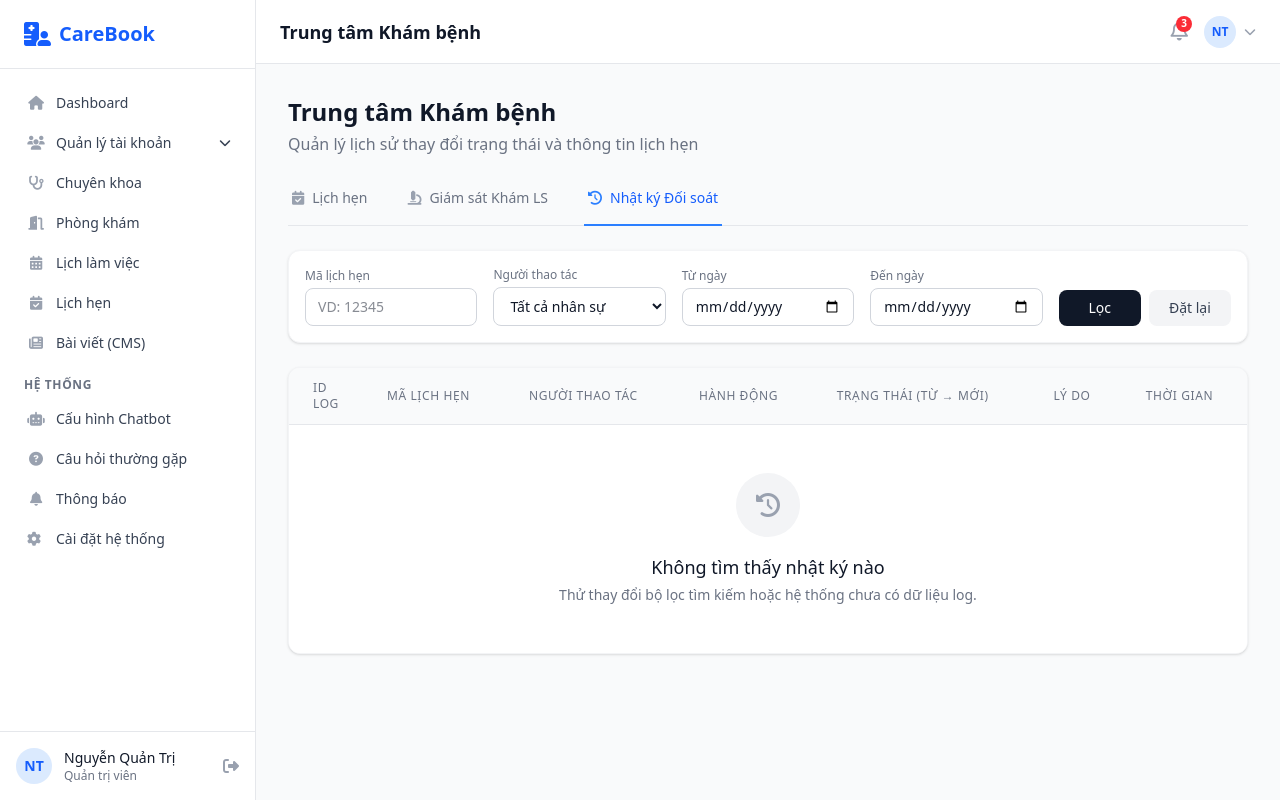
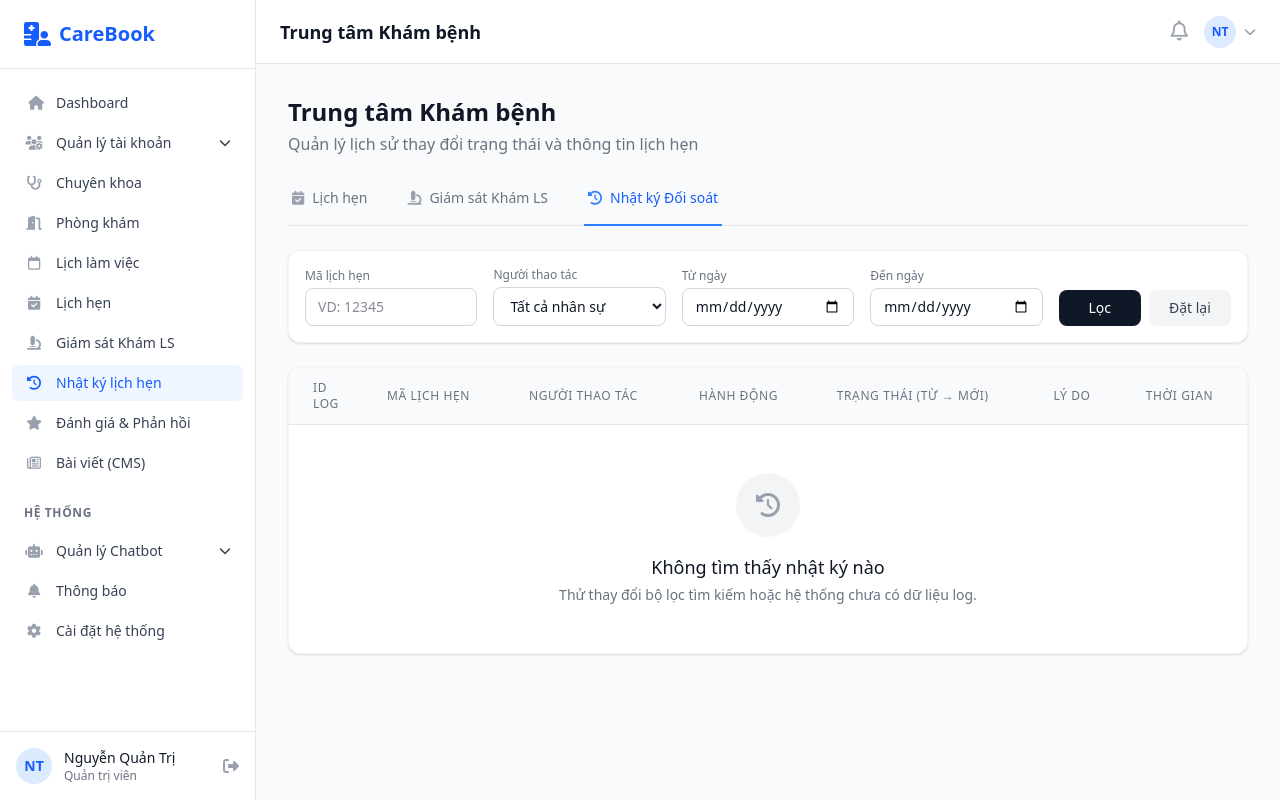
Before and after one commit to Kieu-Duy-Doan/CareBook, a Laravel app: page /admin/appointment-logs in a window 1280 px wide. Run offline with Laravel 12, Linux system fonts and the light colour scheme; a user stored in the database is signed in; data comes from the database, SQL or seed files in the repository; data that the repository does not hold is empty; style sheets or scripts are compiled from the project's sources.

Commit message:
feat: gắn chức năng quản lí chatbot vào sidebar

```diff
--- a/resources/views/components/layouts/admin.blade.php
+++ b/resources/views/components/layouts/admin.blade.php
@@ -8,15 +8,14 @@
     @vite(['resources/css/app.css', 'resources/js/app.js'])
     <link rel="stylesheet" href="https://cdnjs.cloudflare.com/ajax/libs/font-awesome/6.5.1/css/all.min.css">
     <script defer src="https://cdn.jsdelivr.net/npm/alpinejs@3.x.x/dist/cdn.min.js"></script>
-    {{ $styles ?? '' }}
+    {!! $styles ?? '' !!}
+    @stack('styles')
 </head>
 
 <body class="font-sans antialiased bg-gray-50 text-gray-900" x-data="{ sidebarOpen: false }">
-
     <!-- Mobile sidebar backdrop -->
     <div x-show="sidebarOpen" class="fixed inset-0 z-40 bg-gray-900/80 lg:hidden" x-transition.opacity
         @click="sidebarOpen = false" style="display: none;"></div>
-
     <!-- Sidebar -->
     <aside :class="sidebarOpen ? 'translate-x-0' : '-translate-x-full'"
         class="fixed inset-y-0 left-0 z-50 w-64 bg-white border-r border-gray-200 transition-transform duration-300 lg:translate-x-0 flex flex-col">
@@ -25,8 +24,7 @@
             <i class="fa-solid fa-hospital-user text-2xl"></i>
             <span class="text-xl font-bold">CareBook</span>
         </div>
-
-        <!-- Navigation -->
+        <!-- Nvigation -->
         <div class="flex-1 overflow-y-auto py-4 px-3 space-y-1">
             <a href="{{ route('admin.dashboard') }}"
                 class="{{ request()->routeIs('admin.dashboard') ? 'bg-blue-50 text-blue-600' : 'text-gray-700 hover:bg-gray-100' }} group flex items-center px-3 py-2 text-sm font-medium rounded-md">
@@ -34,101 +32,130 @@
                     class="fa-solid fa-house w-6 text-center mr-2 {{ request()->routeIs('admin.dashboard') ? 'text-blue-600' : 'text-gray-400 group-hover:text-gray-500' }}"></i>
                 Dashboard
             </a>
+            <!-- Quản lý tài khoản -->
             <div x-data="{ openUsers: {{ request()->routeIs('admin.users.*', 'admin.doctors.*', 'admin.receptionists.*', 'admin.patients.*') ? 'true' : 'false' }} }">
-                <!-- Menu cha -->
                 <button @click="openUsers = !openUsers"
                     class="w-full flex items-center justify-between px-3 py-2 rounded-md text-sm font-medium
-                               {{ request()->routeIs('admin.users.*', 'admin.doctors.*', 'admin.receptionists.*', 'admin.patients.*')
-                                   ? 'bg-blue-50 text-blue-600'
-                                   : 'text-gray-700 hover:bg-gray-100' }}">
+                               {{ request()->routeIs('admin.users.*', 'admin.doctors.*', 'admin.receptionists.*', 'admin.patients.*') ? 'bg-blue-50 text-blue-600' : 'text-gray-700 hover:bg-gray-100' }}">
                     <span class="flex items-center">
                         <i
-                            class="fa-solid fa-users w-6 text-center mr-2 {{ request()->routeIs('admin.users.*', 'admin.doctors.*', 'admin.receptionists.*', 'admin.patients.*') ? 'text-blue-600' : 'text-gray-400 group-hover:text-gray-500' }}"></i>
+                            class="fa-solid fa-users-gear w-5 text-center mr-3 {{ request()->routeIs('admin.users.*', 'admin.doctors.*', 'admin.receptionists.*', 'admin.patients.*') ? 'text-blue-600' : 'text-gray-400' }}"></i>
                         Quản lý tài khoản
                     </span>
                     <i class="fa-solid fa-chevron-down text-xs transition-transform"
                         :class="openUsers ? 'rotate-180' : ''"></i>
                 </button>
+                <div x-show="openUsers" x-transition class="pl-8 mt-1 space-y-1">
+                    <a href="{{ route('admin.users.index') }}"
+                        class="flex items-center px-3 py-2 rounded-md text-sm {{ request()->routeIs('admin.users.*') ? 'bg-blue-50 text-blue-600 font-medium' : 'text-gray-600 hover:bg-gray-100' }}"><i
+                            class="fa-solid fa-list-ul w-4 mr-2 text-gray-400"></i> Tất cả tài khoản</a>
+                    <a href="{{ route('admin.doctors.index') }}"
+                        class="flex items-center px-3 py-2 rounded-md text-sm {{ request()->routeIs('admin.doctors.*') ? 'bg-purple-50 text-purple-700 font-medium' : 'text-gray-600 hover:bg-gray-100' }}"><i
+                            class="fa-solid fa-user-doctor w-4 mr-2 text-purple-400"></i> Bác sĩ</a>
+                    <a href="{{ route('admin.receptionists.index') }}"
+                        class="flex items-center px-3 py-2 rounded-md text-sm {{ request()->routeIs('admin.receptionists.*') ? 'bg-blue-50 text-blue-600 font-medium' : 'text-gray-600 hover:bg-gray-100' }}"><i
+                            class="fa-solid fa-user-nurse w-4 mr-2 text-gray-400"></i> Lễ tân</a>
+                    <a href="{{ Route::has('admin.patients.index') ? route('admin.patients.index') : '#' }}"
+                        class="flex items-center px-3 py-2 rounded-md text-sm {{ request()->routeIs('admin.patients.*') ? 'bg-blue-50 text-blue-600 font-medium' : 'text-gray-600 hover:bg-gray-100' }}"><i
+                            class="fa-solid fa-bed-pulse w-4 mr-2 text-gray-400"></i> Bệnh nhân</a>
+                </div>
+            </div>
 
-                <!-- Sub-menu -->
-                <div x-show="openUsers" x-transition class="ml-2 mt-1 space-y-1">
-                    <a href="{{ Route::has('admin.users.index') ? route('admin.users.index') : '#' }}"
+            <!-- Single menus -->
+            <a href="{{ route('admin.specialties.index') }}"
+                class="{{ request()->routeIs('admin.specialties.*') ? 'bg-blue-50 text-blue-600' : 'text-gray-700 hover:bg-gray-100' }} group flex items-center px-3 py-2 text-sm font-medium rounded-md mt-1">
+                <i
+                    class="fa-solid fa-stethoscope w-5 text-center mr-3 {{ request()->routeIs('admin.specialties.*') ? 'text-blue-600' : 'text-gray-400 group-hover:text-gray-500' }}"></i>
+                Chuyên khoa
+            </a>
+            <a href="{{ route('admin.rooms.index') }}"
+                class="{{ request()->routeIs('admin.rooms.*') ? 'bg-blue-50 text-blue-600' : 'text-gray-700 hover:bg-gray-100' }} group flex items-center px-3 py-2 text-sm font-medium rounded-md mt-1">
+                <i
+                    class="fa-solid fa-door-open w-5 text-center mr-3 {{ request()->routeIs('admin.rooms.*') ? 'text-blue-600' : 'text-gray-400 group-hover:text-gray-500' }}"></i>
+                Phòng khám
+            </a>
+            <a href="{{ route('admin.work-schedules.index') }}"
+                class="{{ request()->routeIs('admin.work-schedules.*') ? 'bg-blue-50 text-blue-600' : 'text-gray-700 hover:bg-gray-100' }} group flex items-center px-3 py-2 text-sm font-medium rounded-md mt-1">
+                <i
+                    class="fa-regular fa-calendar w-5 text-center mr-3 {{ request()->routeIs('admin.work-schedules.*') ? 'text-blue-600' : 'text-gray-400 group-hover:text-gray-500' }}"></i>
+                Lịch làm việc
+            </a>
+            <a href="{{ route('admin.appointments.index') }}"
+                class="{{ request()->routeIs('admin.appointments.*') ? 'bg-blue-50 text-blue-600' : 'text-gray-700 hover:bg-gray-100' }} group flex items-center px-3 py-2 text-sm font-medium rounded-md mt-1">
+                <i
+                    class="fa-solid fa-calendar-check w-5 text-center mr-3 {{ request()->routeIs('admin.appointments.*') ? 'text-blue-600' : 'text-gray-400 group-hover:text-gray-500' }}"></i>
+                Lịch hẹn
+            </a>
+            <a href="{{ Route::has('admin.clinical-visits.index') ? route('admin.clinical-visits.index') : '#' }}"
+                class="{{ request()->routeIs('admin.clinical-visits.*') ? 'bg-blue-50 text-blue-600' : 'text-gray-700 hover:bg-gray-100' }} group flex items-center px-3 py-2 text-sm font-medium rounded-md mt-1">
+                <i
+                    class="fa-solid fa-microscope w-5 text-center mr-3 {{ request()->routeIs('admin.clinical-visits.*') ? 'text-blue-600' : 'text-gray-400 group-hover:text-gray-500' }}"></i>
+                Giám sát Khám LS
+            </a>
+            <a href="{{ Route::has('admin.appointment-logs.index') ? route('admin.appointment-logs.index') : '#' }}"
+                class="{{ request()->routeIs('admin.appointment-logs.*') ? 'bg-blue-50 text-blue-600' : 'text-gray-700 hover:bg-gray-100' }} group flex items-center px-3 py-2 text-sm font-medium rounded-md mt-1">
+                <i
+                    class="fa-solid fa-clock-rotate-left w-5 text-center mr-3 {{ request()->routeIs('admin.appointment-logs.*') ? 'text-blue-600' : 'text-gray-400 group-hover:text-gray-500' }}"></i>
+                Nhật ký lịch hẹn
+            </a>
+            <a href="{{ route('admin.reviews.index') }}"
+                class="{{ request()->routeIs('admin.reviews.*') ? 'bg-blue-50 text-blue-600' : 'text-gray-700 hover:bg-gray-100' }} group flex items-center px-3 py-2 text-sm font-medium rounded-md mt-1">
+                <i
+                    class="fa-solid fa-star w-5 text-center mr-3 {{ request()->routeIs('admin.reviews.*') ? 'text-blue-600' : 'text-gray-400 group-hover:text-gray-500' }}"></i>
+                Đánh giá & Phản hồi
+            </a>
+            <a href="{{ route('admin.posts.index') }}"
+                class="{{ request()->routeIs('admin.posts.*') ? 'bg-blue-50 text-blue-600' : 'text-gray-700 hover:bg-gray-100' }} group flex items-center px-3 py-2 text-sm font-medium rounded-md mt-1">
+                <i
+                    class="fa-regular fa-newspaper w-5 text-center mr-3 {{ request()->routeIs('admin.posts.*') ? 'text-blue-600' : 'text-gray-400 group-hover:text-gray-500' }}"></i>
+                Bài viết (CMS)
+            </a>
+
+            <!-- HỆ THỐNG -->
+            <div class="px-3 py-2 text-xs font-semibold text-gray-500 uppercase tracking-wider mt-4 mb-1">
+                Hệ thống
+            </div>
+
+            <!-- QUẢN LÝ CHATBOT -->
+            <div x-data="{ openChatbot: {{ request()->routeIs('admin.faqs.*', 'admin.chatbot.*') ? 'true' : 'false' }} }">
+                <button @click="openChatbot = !openChatbot"
+                    class="w-full flex items-center justify-between px-3 py-2 rounded-md text-sm font-medium mt-1
+                               {{ request()->routeIs('admin.faqs.*', 'admin.chatbot.*')
+                                   ? 'bg-blue-50 text-blue-600'
+                                   : 'text-gray-700 hover:bg-gray-100' }}">
+                    <span class="flex items-center">
+                        <i
+                            class="fa-solid fa-robot w-5 text-center mr-3 {{ request()->routeIs('admin.faqs.*', 'admin.chatbot.*') ? 'text-blue-600' : 'text-gray-400 group-hover:text-gray-500' }}"></i>
+                        Quản lý Chatbot
+                    </span>
+                    <i class="fa-solid fa-chevron-down text-xs transition-transform"
+                        :class="openChatbot ? 'rotate-180' : ''"></i>
+                </button>
+
+                <div x-show="openChatbot" x-transition class="pl-8 mt-1 space-y-1">
+                    <a href="{{ route('admin.chatbot.intents.index') }}"
                         class="flex items-center px-3 py-2 rounded-md text-sm
-                              {{ request()->routeIs('admin.users.*') ? 'bg-blue-50/50 text-blue-600 font-medium' : 'text-gray-600 hover:bg-gray-100' }}">
-                        <i class="fa-solid fa-list w-6 text-center mr-2"></i>
-                        Tất cả tài khoản
+                              {{ request()->routeIs('admin.chatbot.intents.*') ? 'bg-blue-50/50 text-blue-600 font-medium' : 'text-gray-600 hover:bg-gray-100' }}">
+                        Kịch bản & Phản hồi
                     </a>
-                    <a href="{{ Route::has('admin.doctors.index') ? route('admin.doctors.index') : '#' }}"
+                    <a href="{{ route('admin.faqs.index') }}"
                         class="flex items-center px-3 py-2 rounded-md text-sm
-                              {{ request()->routeIs('admin.doctors.*') ? 'bg-purple-50 text-purple-700 font-medium' : 'text-gray-600 hover:bg-gray-100' }}">
-                        <i class="fa-solid fa-user-doctor w-6 text-center mr-2"></i>
-                        Bác sĩ
+                              {{ request()->routeIs('admin.faqs.*') ? 'bg-blue-50/50 text-blue-600 font-medium' : 'text-gray-600 hover:bg-gray-100' }}">
+                        Câu hỏi thường gặp
                     </a>
-                    <a href="{{ Route::has('admin.receptionists.index') ? route('admin.receptionists.index') : '#' }}"
+                    <a href="{{ route('admin.chatbot.sessions.index') }}"
                         class="flex items-center px-3 py-2 rounded-md text-sm
-                              {{ request()->routeIs('admin.receptionists.*') ? 'bg-orange-50 text-orange-700 font-medium' : 'text-gray-600 hover:bg-gray-100' }}">
-                        <i class="fa-solid fa-user-tie w-6 text-center mr-2"></i>
-                        Lễ tân
-                    </a>
-                    <a href="{{ Route::has('admin.patients.index') ? route('admin.patients.index') : '#' }}"
-                        class="flex items-center px-3 py-2 rounded-md text-sm
-                              {{ request()->routeIs('admin.patients.*') ? 'bg-green-50 text-green-700 font-medium' : 'text-gray-600 hover:bg-gray-100' }}">
-                        <i class="fa-solid fa-user-injured w-6 text-center mr-2"></i>
-                        Bệnh nhân
+                              {{ request()->routeIs('admin.chatbot.sessions.*') ? 'bg-blue-50/50 text-blue-600 font-medium' : 'text-gray-600 hover:bg-gray-100' }}">
+                        Lịch sử Chat (Sessions)
                     </a>
                 </div>
             </div>
-            <a href="{{ Route::has('admin.specialties.index') ? route('admin.specialties.index') : '#' }}"
-                class="{{ request()->routeIs('admin.specialties.*') ? 'bg-blue-50 text-blue-600' : 'text-gray-700 hover:bg-gray-100' }} group flex items-center px-3 py-2 text-sm font-medium rounded-md">
+
+            <!-- Single System Menus -->
+            <a href="{{ route('admin.notifications.index') }}"
+                class="{{ request()->routeIs('admin.notifications.*') ? 'bg-blue-50 text-blue-600' : 'text-gray-700 hover:bg-gray-100' }} group flex items-center px-3 py-2 text-sm font-medium rounded-md mt-1">
                 <i
-                    class="fa-solid fa-stethoscope w-6 text-center mr-2 {{ request()->routeIs('admin.specialties.*') ? 'text-blue-600' : 'text-gray-400 group-hover:text-gray-500' }}"></i>
-                Chuyên khoa
-            </a>
-            <a href="{{ Route::has('admin.rooms.index') ? route('admin.rooms.index') : '#' }}"
-                class="{{ request()->routeIs('admin.rooms.*') ? 'bg-blue-50 text-blue-600' : 'text-gray-700 hover:bg-gray-100' }} group flex items-center px-3 py-2 text-sm font-medium rounded-md">
-                <i
-                    class="fa-solid fa-door-open w-6 text-center mr-2 {{ request()->routeIs('admin.rooms.*') ? 'text-blue-600' : 'text-gray-400 group-hover:text-gray-500' }}"></i>
-                Phòng khám
-            </a>
-            <a href="{{ Route::has('admin.work-schedules.index') ? route('admin.work-schedules.index') : '#' }}"
-                class="{{ request()->routeIs('admin.work-schedules.*') ? 'bg-blue-50 text-blue-600' : 'text-gray-700 hover:bg-gray-100' }} group flex items-center px-3 py-2 text-sm font-medium rounded-md">
-                <i
-                    class="fa-solid fa-calendar-days w-6 text-center mr-2 {{ request()->routeIs('admin.work-schedules.*') ? 'text-blue-600' : 'text-gray-400 group-hover:text-gray-500' }}"></i>
-                Lịch làm việc
-            </a>
-            <a href="{{ Route::has('admin.appointments.index') ? route('admin.appointments.index') : '#' }}"
-                class="{{ request()->routeIs('admin.appointments.*') ? 'bg-blue-50 text-blue-600' : 'text-gray-700 hover:bg-gray-100' }} group flex items-center px-3 py-2 text-sm font-medium rounded-md">
-                <i
-                    class="fa-solid fa-calendar-check w-6 text-center mr-2 {{ request()->routeIs('admin.appointments.*') ? 'text-blue-600' : 'text-gray-400 group-hover:text-gray-500' }}"></i>
-                Lịch hẹn
-            </a>
-            <a href="{{ Route::has('admin.posts.index') ? route('admin.posts.index') : '#' }}"
-                class="{{ request()->routeIs('admin.posts.*') ? 'bg-blue-50 text-blue-600' : 'text-gray-700 hover:bg-gray-100' }} group flex items-center px-3 py-2 text-sm font-medium rounded-md">
-                <i
-                    class="fa-solid fa-newspaper w-6 text-center mr-2 {{ request()->routeIs('admin.posts.*') ? 'text-blue-600' : 'text-gray-400 group-hover:text-gray-500' }}"></i>
-                Bài viết (CMS)
-            </a>
-
-            <div class="mt-4 mb-2 px-3 text-xs font-semibold text-gray-500 uppercase tracking-wider">
-                Hệ thống
-            </div>
-
-            <a href="{{ Route::has('admin.chatbot.index') ? route('admin.chatbot.index') : '#' }}"
-                class="{{ request()->routeIs('admin.chatbot.*') ? 'bg-blue-50 text-blue-600' : 'text-gray-700 hover:bg-gray-100' }} group flex items-center px-3 py-2 text-sm font-medium rounded-md">
-                <i
-                    class="fa-solid fa-robot w-6 text-center mr-2 {{ request()->routeIs('admin.chatbot.*') ? 'text-blue-600' : 'text-gray-400 group-hover:text-gray-500' }}"></i>
-                Cấu hình Chatbot
-            </a>
-            <a href="{{ Route::has('admin.faqs.index') ? route('admin.faqs.index') : '#' }}"
-                class="{{ request()->routeIs('admin.faqs.*') ? 'bg-blue-50 text-blue-600' : 'text-gray-700 hover:bg-gray-100' }} group flex items-center px-3 py-2 text-sm font-medium rounded-md">
-                <i
-                    class="fa-solid fa-circle-question w-6 text-center mr-2 {{ request()->routeIs('admin.faqs.*') ? 'text-blue-600' : 'text-gray-400 group-hover:text-gray-500' }}"></i>
-                Câu hỏi thường gặp
-            </a>
-            <a href="{{ Route::has('admin.notifications.index') ? route('admin.notifications.index') : '#' }}"
-                class="{{ request()->routeIs('admin.notifications.*') ? 'bg-blue-50 text-blue-600' : 'text-gray-700 hover:bg-gray-100' }} group flex items-center px-3 py-2 text-sm font-medium rounded-md">
-                <i
-                    class="fa-solid fa-bell w-6 text-center mr-2 {{ request()->routeIs('admin.notifications.*') ? 'text-blue-600' : 'text-gray-400 group-hover:text-gray-500' }}"></i>
+                    class="fa-solid fa-bell w-5 text-center mr-3 {{ request()->routeIs('admin.notifications.*') ? 'text-blue-600' : 'text-gray-400 group-hover:text-gray-500' }}"></i>
                 Thông báo
             </a>
             <a href="{{ route('admin.settings.index') }}"
@@ -173,11 +200,11 @@
             </div>
 
             <div class="flex items-center gap-4">
-                <button class="text-gray-400 hover:text-gray-600 relative">
+                <a href="{{ route('admin.notifications.index') }}" class="text-gray-400 hover:text-gray-600 relative"
+                    title="Quản lý thông báo">
                     <i class="fa-regular fa-bell text-xl"></i>
-                    <span
-                        class="absolute top-0 right-0 -mt-1 -mr-1 flex h-4 w-4 items-center justify-center rounded-full bg-red-500 text-[10px] font-bold text-white">3</span>
-                </button>
+                    <!-- <span class="absolute top-0 right-0 -mt-1 -mr-1 flex h-4 w-4 items-center justify-center rounded-full bg-red-500 text-[10px] font-bold text-white">3</span> -->
+                </a>
 
                 <div x-data="{ userMenuOpen: false }" class="relative">
                     <button @click="userMenuOpen = !userMenuOpen" @click.outside="userMenuOpen = false"
@@ -209,14 +236,14 @@
                 </div>
             </div>
         </header>
-
         <!-- Content -->
         <main class="flex-1 p-4 sm:p-6 lg:p-8 overflow-y-auto">
             {{ $slot }}
         </main>
     </div>
 
-    {{ $scripts ?? '' }}
+    {!! $scripts ?? '' !!}
+    @stack('scripts')
 </body>
 
 </html>
```
